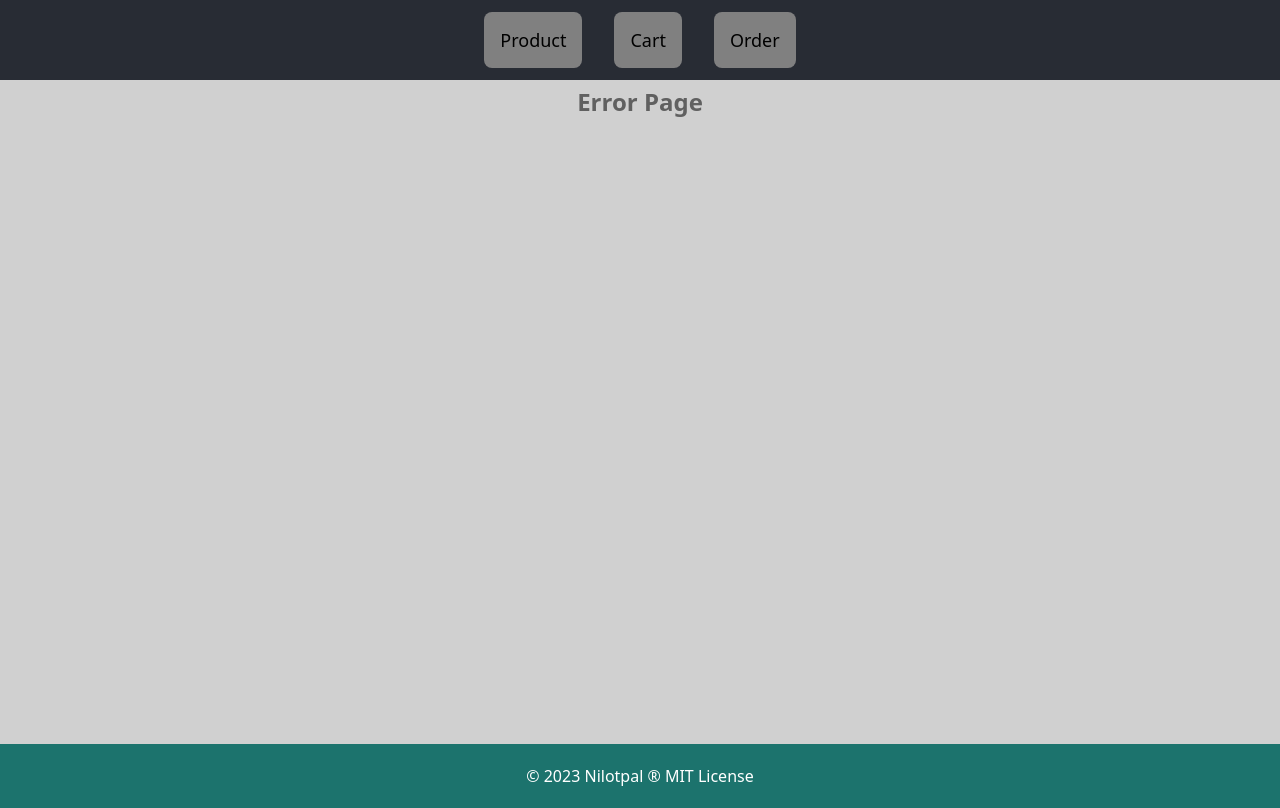
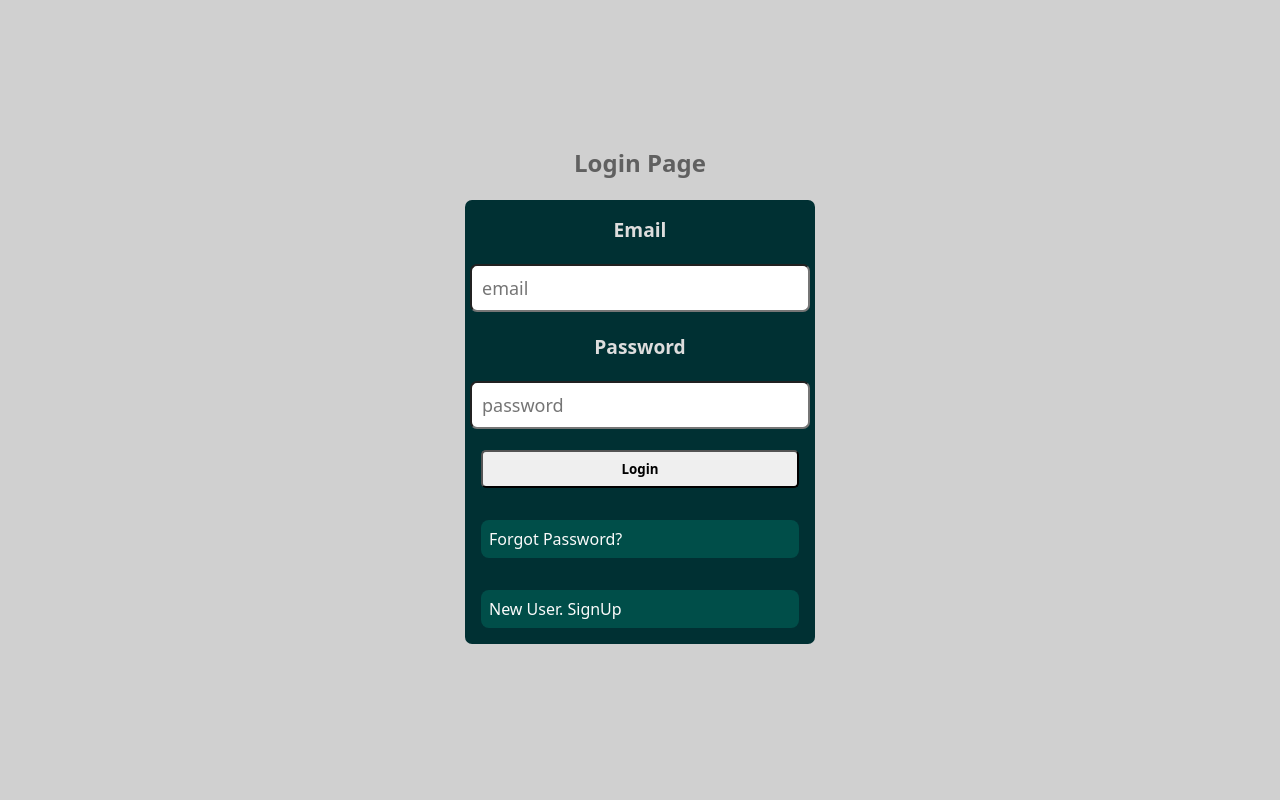
Before and after one commit to Nilotpal35/product_web, a React (Create React App) app: page /login in a window 1280 px wide. Built offline with nearby package versions, Linux system fonts and the light colour scheme.

Commit message:
from linux 7:30pm

```diff
--- a/src/App.js
+++ b/src/App.js
@@ -13,6 +13,7 @@ import EditProduct, {
   loader as EditProductLoader,
   action as EditFormAction,
 } from "./screens/EditProduct";
+import LoginPage, { action as LoginAction } from "./screens/LoginPage";
 
 const router = createBrowserRouter([
   {
@@ -49,7 +50,13 @@ const router = createBrowserRouter([
   {
     path: "/",
     errorElement: <ErrorPage />,
-    element: <Login />,
+    children: [
+      {
+        index: true,
+        element: <Login />,
+      },
+      { path: "/login", element: <LoginPage />, action : LoginAction },
+    ],
   },
 ]);
 
--- a/src/screens/AddProduct.js
+++ b/src/screens/AddProduct.js
@@ -6,7 +6,7 @@ import AddEditProductForm from "../components/AddEditProductForm";
 
 export default function AddProduct() {
   const actionData = useActionData();
-  console.log("ACTION DATA", actionData);
+  console.log("ACTION DATA in add product", actionData);
   const [formData, setFormData] = useState({
     title: "",
     price: "",
@@ -48,24 +48,31 @@ export async function action({ request, params }) {
   const formData = Object.fromEntries(form);
 
   console.log("Add product FORM DATA IN ACTION", formData, request.method);
+
+  const uri = process.env.REACT_APP_BACKEND_URI + "admin/add-product";
+  console.log("ADD PRODUCT URI", uri);
   try {
-    const { data } = await axios.post(
-      "http://localhost:8080/add-product",
-      formData,
-      {
-        headers: {
-          "Content-Type": "multipart/form-data",
-        },
-      }
-    );
+    const { data } = await axios.post(uri, formData, {
+      headers: {
+        "Content-Type": "multipart/form-data",
+      },
+    });
     console.log("RESPONSE DATA", data);
     await new Promise((res) => setTimeout(res, 1000));
     return redirect("/admin/product");
   } catch (err) {
     // throw json({message : err.response.data.error}, {status : err.response.data.status, statusText
     //  : err.response.data.statusText})
-    // console.log("ERROR IN AXIOS", err.response.data.error);
-    return err?.response.data.error;
+    //console.log("ERROR IN AXIOS", err.response.data.message);
+    //return err?.response.data.error;
+    if (err?.response.status === 401) {
+      throw json(
+        { message: err?.response.data.message },
+        { status: err?.response.status }
+      );
+    } else {
+      return err?.response.data.message;
+    }
   }
 }
 
--- a/src/screens/Error.js
+++ b/src/screens/Error.js
@@ -4,7 +4,7 @@ import { styles } from "./MainNavigation";
 
 export default function ErrorPage() {
   const error = useRouteError();
-  console.log('error on JSON', error);
+  console.log("error on JSON", error);
   return (
     <>
       <div className="App">
@@ -26,9 +26,14 @@ export default function ErrorPage() {
           </li>
         </nav>
       </div>
-      <div className={classes.main_div}>
-        <h2 className={classes.title}>Error Page</h2>
-        <h2 className={classes.error}>{error?.data?.message}</h2>
+      <div className={classes.main_div_error}>
+        <h2 style={{ ...textStyle, fontSize: "2rem" }}>Oops...</h2>
+        {/* <div className={classes.error_main}> */}
+        <div style={mainStyle}>
+          <p style={textStyle}>{error.status}</p>
+          <hr style={{ height: "30px" }} />
+          <p style={textStyle}>{error?.data?.message}</p>
+        </div>
       </div>
       <footer className={classes.main_footer}>
         &copy; 2023 Nilotpal &reg; MIT License
@@ -36,3 +41,19 @@ export default function ErrorPage() {
     </>
   );
 }
+// {error?.data?.message}
+
+const mainStyle = {
+  display: "flex",
+  alignItems: "center",
+  justifyContent: "center",
+  flexDirection: "row",
+  backgroundColor: "red",
+  borderRadius: "8px",
+};
+
+const textStyle = {
+  fontSize: "1.5rem",
+  margin: "10px",
+  padding: "10px",
+};
--- a/src/screens/Login.js
+++ b/src/screens/Login.js
@@ -4,7 +4,7 @@ import classes from "../styles/central.module.css";
 export default function Login() {
   return (
     <div
-      className={classes.main_div}
+      className={[classes.main_div]}
       style={{
         height: "100vh",
         justifyContent: "center",
@@ -14,14 +14,14 @@ export default function Login() {
       <h2 className={classes.title}>Login page</h2>
       <div style={{ display: "flex", flexDirection: "row" }}>
         <Link
-          to={"/admin"}
+          to={"login"}
           className={[classes.button]}
           style={{ padding: "1rem" }}
         >
           Login
         </Link>
         <Link
-          to={"/admin"}
+          to={"login"}
           className={[classes.button]}
           style={{ padding: "1rem" }}
         >
--- /dev/null
+++ b/src/screens/LoginPage.js
@@ -0,0 +1,69 @@
+import { Form, Link, useActionData } from "react-router-dom";
+import classes from "../styles/central.module.css";
+import { useState } from "react";
+import axios from "axios";
+
+export default function LoginPage() {
+  const [form, setForm] = useState({ email: "", password: "" });
+  const actionData = useActionData();
+  console.log("login action data", actionData);
+
+  return (
+    <>
+      {actionData && <h2 className={classes.title}>{actionData}</h2>}
+      <div className={classes.main_div_login}>
+        <h2 className={classes.title}>Login Page</h2>
+        <Form className={classes.form} method="POST">
+          <label>Email</label>
+          <input
+            type="email"
+            name="email"
+            placeholder="email"
+            value={form.email}
+            onChange={(e) => {
+              setForm((prev) => {
+                return { ...prev, email: e.target.value };
+              });
+            }}
+            required
+          />
+          <label>Password</label>
+          <input
+            type="password"
+            name="password"
+            placeholder="password"
+            value={form.password}
+            onChange={(e) => {
+              setForm((prev) => {
+                return { ...prev, password: e.target.value };
+              });
+            }}
+            required
+          />
+          <button type="submit" className={classes.button_ctr}>
+            Login
+          </button>
+          <Link to="#">Forgot Password?</Link>
+          <Link to="#">New User. SignUp</Link>
+        </Form>
+      </div>
+    </>
+  );
+}
+
+export async function action({ request, params }) {
+  const loginForm = await request.formData();
+  const formData = Object.fromEntries(loginForm);
+  console.log("LOGIN FORM DATA", formData);
+  const uri = process.env.REACT_APP_BACKEND_URI + "login";
+  console.log("URI", uri, request.method);
+  try {
+    const { data } = await axios.post(uri, formData, {
+      method: request.method,
+    });
+    console.log("RESPONSE FROM LOGIN ", data?.message);
+    return data?.message;
+  } catch (error) {
+    return error.response.data.message;
+  }
+}
--- a/src/styles/central.module.css
+++ b/src/styles/central.module.css
@@ -67,6 +67,51 @@ a {
   justify-content: space-between;
   /* bottom: 15; */
   padding-bottom: 0.5rem;
+}
+
+.main_div_login {
+  height: 100vh;
+  background-color: rgb(208, 208, 208);
+  color: rgb(221, 221, 221);
+  display: flex;
+  flex-direction: column;
+  align-items: center;
+  justify-content: center;
+  /* bottom: 15; */
+  /* padding-bottom: 0.5rem; */
+}
+
+.main_div_error {
+  min-height: 82vh;
+  background-color: rgb(33, 33, 33);
+  color: rgb(235, 235, 235);
+  display: flex;
+  flex-direction: column;
+  align-items: center;
+  justify-content: center;
+  /* bottom: 15; */
+  /* padding-bottom: 0.5rem; */
+}
+
+.error_main {
+  width: 50%;
+  height: 10vh;
+  background-color: #ff0000;
+  border-radius: 12px;
+  display: flex;
+  flex-direction: row;
+  align-items: center;
+  justify-content: space-around;
+}
+
+.errorCode {
+  border-right: 3px solid white;
+  height: 80%;
+  width: 10%;
+  /* background-color: #012321; */
+  display: flex;
+  align-items: center;
+  justify-content: center;
 }
 
 .form {
```
Also changed, not shown: 2 other files (tests, documents, lock files or other folders).
